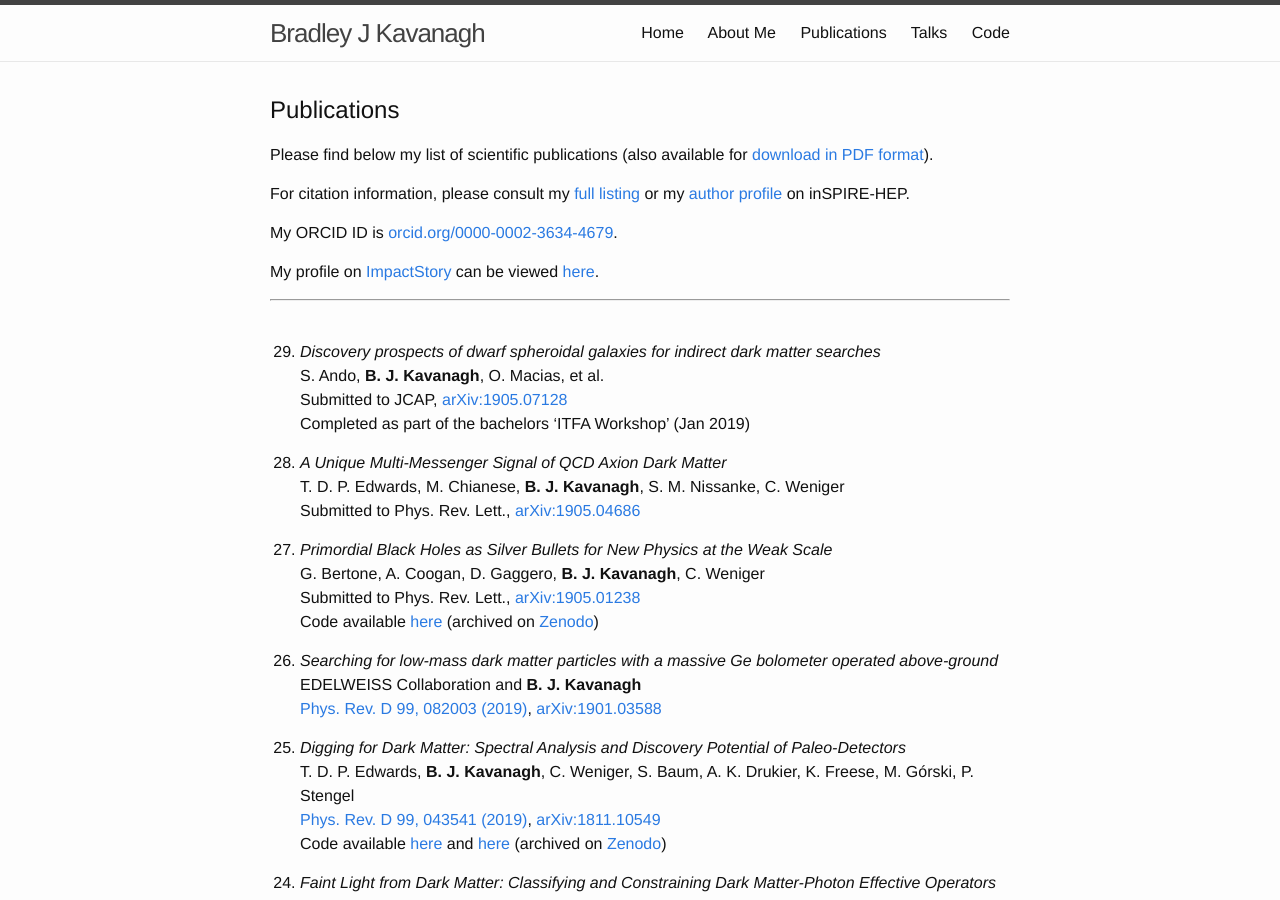
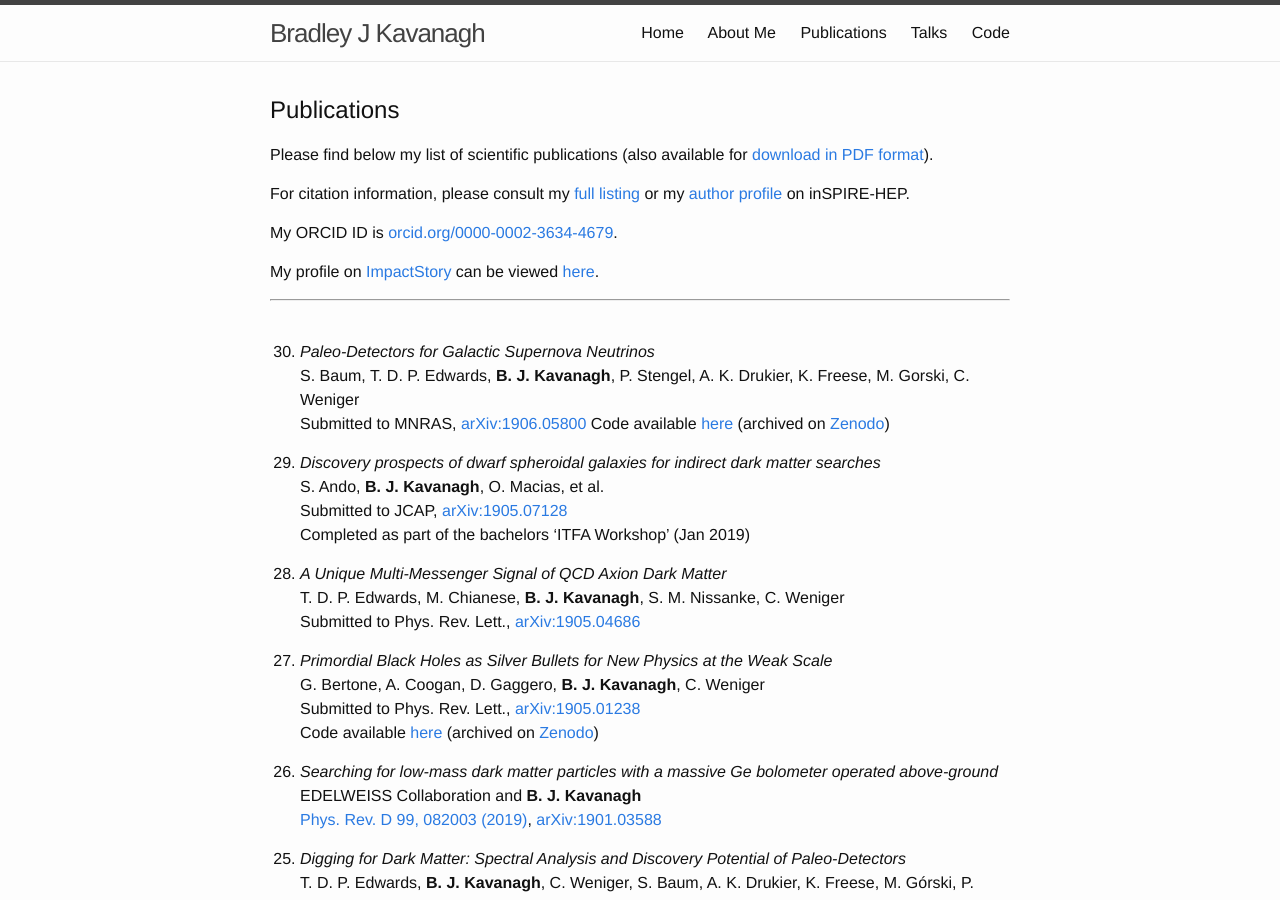
Before and after one commit to bradkav/bradkav.github.io, a Jekyll site: the page built from publications.md, in a window 1280 px wide and 900 px high. Built offline with Jekyll 4.4.1, drawn with Linux system fonts in a browser that asks for light colours.

Commit message:
Added newest paleopaper

```diff
--- a/publications.md
+++ b/publications.md
@@ -18,6 +18,11 @@ My profile on [ImpactStory](https://impactstory.org/) can be viewed [here](https
 
 ***
 <br>
+
+30. *Paleo-Detectors for Galactic Supernova Neutrinos*
+S. Baum, T. D. P. Edwards, **B. J. Kavanagh**, P. Stengel, A. K. Drukier, K. Freese, M. Gorski, C. Weniger
+Submitted to MNRAS, [arXiv:1906.05800](https://arxiv.org/abs/1906.05800)
+Code available [here](https://github.com/tedwards2412/SN-paleology) (archived on [Zenodo](https://doi.org/10.5281/zenodo.3066206))
 
 29. *Discovery prospects of dwarf spheroidal galaxies for indirect dark matter searches*
 S. Ando, **B. J. Kavanagh**, O. Macias, et al.
```
Also changed, not shown: 2 other files.
